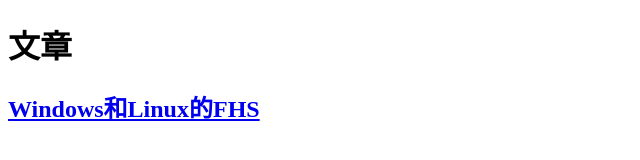
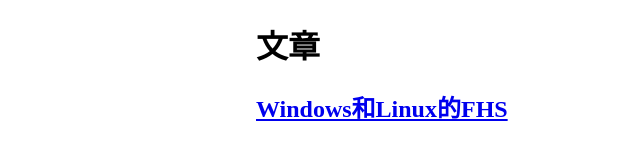
Before and after one commit to dJYKQXpD6E8I/dJYKQXpD6E8I.github.io, a plain HTML site: page index.html in a window 1280 px wide. Shown: the whole page, without its empty margins (0-640 px from the left). Drawn offline with Linux system fonts and the light colour scheme.

Commit message:
又修改了一下

```diff
--- /dev/null
+++ b/index.css
@@ -0,0 +1,9 @@
+html, body {
+    margin:0;
+    padding: 0;
+}
+
+.page {
+    width: 60%;
+    margin: 0 auto;
+}
--- a/index.html
+++ b/index.html
@@ -4,9 +4,10 @@
 <head>
     <meta charset="UTF-8">
     <title>惊秋的鱼塘</title>
+    <link rel="stylesheet" type="text/css" href="./index.css" />
 </head>
 <body>
-    <div>
+    <div class='page'>
         <h1>文章</h1>
         <h2><a href="./win&linuxFHS.md">Windows和Linux的FHS</a></h2>
     </div>
```
